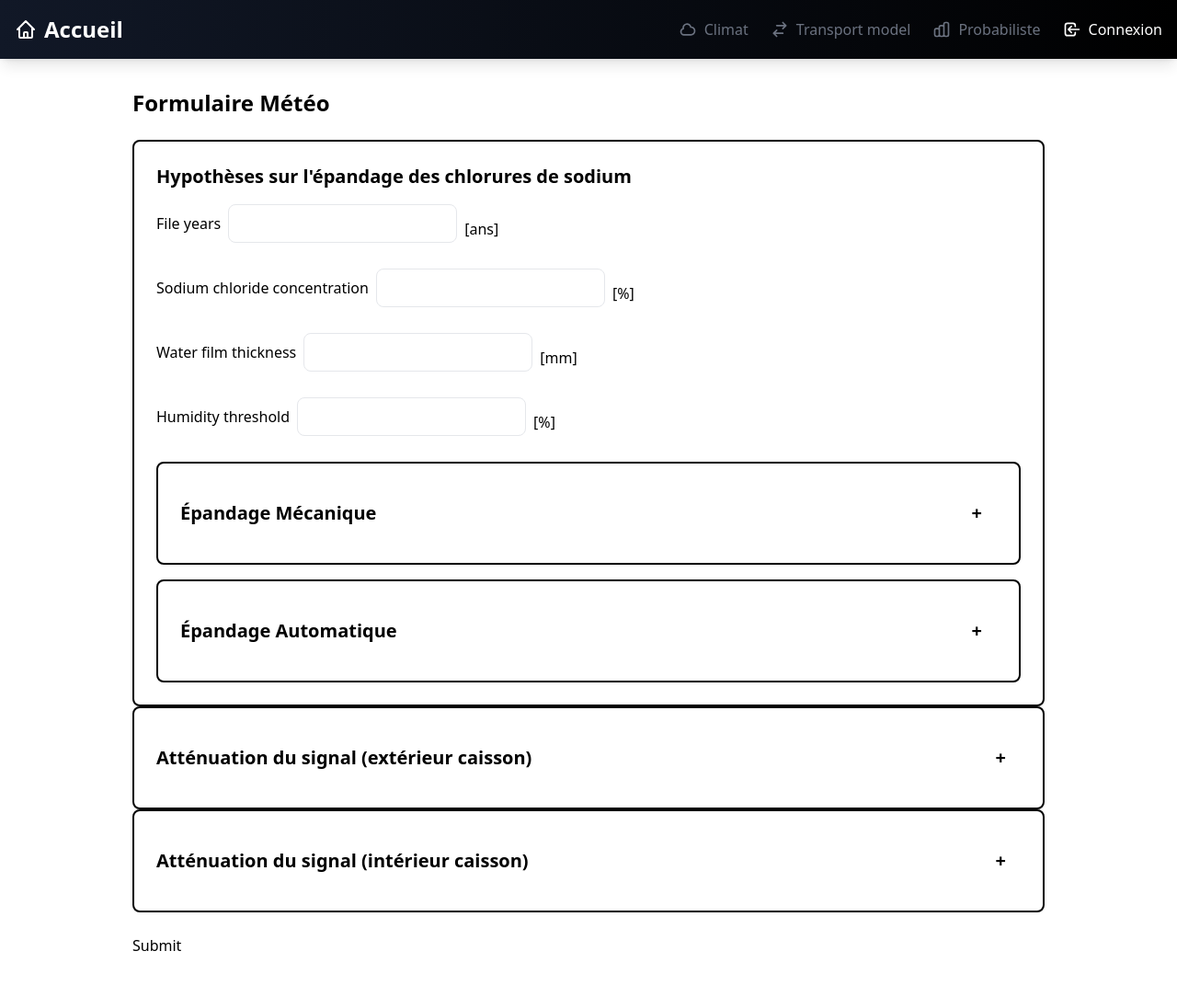
After one commit to TuralAri/TransChlorWeb, a Symfony app: template templates/exposure_series/generate.html.twig in a window 1280 px wide. The commit adds this page. Shown: the whole page at 92% size. Run offline with Twig, Linux system fonts and the light colour scheme; the template is opened without the code that fills it, so the values that code supplies are empty; form fields are guessed from the names that the template uses; style sheets or scripts are compiled from the project's sources; some libraries are stand-ins or nearby versions.

Commit message:
Modif Header, modification ExposureSeries, ajout d'un formulaire de calcul d'expos

```diff
--- /dev/null
+++ b/templates/exposure_series/generate.html.twig
@@ -0,0 +1,225 @@
+{% extends 'base.html.twig' %}
+
+{% block title %}Exposure Series
+{% endblock %}
+
+{% block body %}
+    <div class=" mx-[10%] px-4 py-8 ">
+
+        {% for message in app.flashes('success') %}
+            <div class="bg-green-100 p-4 mb-4 rounded-lg">
+                {{ message }}
+            </div>
+        {% endfor %}
+
+        {% for message in app.flashes('error') %}
+            <div class="bg-red-100 p-4 mb-4 rounded-lg">
+                {{ message }}
+            </div>
+        {% endfor %}
+
+
+        <div class="flex justify-between items-center">
+
+            <h1 class="text-2xl font-bold mb-6">Formulaire Météo</h1>
+
+        </div>
+
+
+
+        {{ form_start(exposureSeriesForm, {'attr': {'class': 'space-y-6'}}) }}
+
+
+        <div class="bg-white p-6 rounded-lg border-2 space-y-4 border-black">
+            <h2 class="text-xl font-semibold mb-4">Hypothèses sur l'épandage des chlorures de sodium</h2>
+            <div class="flex gap-2 items-center justify-left">
+                {{ form_row(exposureSeriesForm.fileYears, {'attr':{'class':'ml-2 p-2 border rounded-lg text-center', 'type': 'number', 'step': '0.000001'}}) }}
+                <p>[ans]</p>
+            </div>
+            <div class="flex gap-2 items-center justify-left">
+                {{ form_row(exposureSeriesForm.sodiumChlorideConcentration, {'attr':{'class':'ml-2 p-2 border rounded-lg text-center', 'type': 'number', 'step': '0.001'}}) }}
+                <p>[%]</p>
+            </div>
+            <div class="flex gap-2 items-center justify-left">
+                {{form_row(exposureSeriesForm.waterFilmThickness,{'attr':{'class':'ml-2 p-2 border rounded-lg text-center','type':'number','step':'1'}})}}
+                <p>[mm]</p>
+            </div>
+            <div class="flex gap-2 items-center justify-left">
+                {{form_row(exposureSeriesForm.humidityThreshold,{'attr':{'class':'ml-2 p-2 border rounded-lg text-center','type':'number','step':'1'}})}}
+                <p>[%]</p>
+            </div>
+
+            <section id="part1" class="bg-white p-6 rounded-lg border-2 space-y-4 border-black">
+                <div class="flex justify-between items-center">
+                    <h2 class="text-xl font-semibold">Épandage Mécanique</h2>
+                    <button id="part1Button" class="text-xl font-bold  border-black p-4">
+                        +
+                    </button>
+                </div>
+                <div class="hidden gap-2 items-center w-fit justify-left">
+                    {{ form_row(exposureSeriesForm.mechanicalAnnualSodium, {'attr': {'class': 'ml-2 p-2 border rounded-lg text-center'}}) }}
+                    <p>[g/m2]</p>
+                </div>
+                <div class="hidden gap-2 items-center w-fit justify-left">
+                    {{ form_row(exposureSeriesForm.mechanicalMeanSodium, {'attr': {'class': 'ml-2 p-2 border rounded-lg text-center'}}) }}
+                    <p>[g/m2]</p>
+                </div>
+                <div class="hidden gap-2 items-center w-fit justify-left">
+                    {{ form_row(exposureSeriesForm.mechanicalInterventions, {'attr': {'class': 'ml-2 p-2 border rounded-lg text-center'}}) }}
+                    <p>(Sera déterminé après le calcul)</p>
+                </div>
+                <div class="hidden gap-2 items-center w-fit justify-left">
+                    {{ form_row(exposureSeriesForm.mechanicalInterval, {'attr': {'class': 'ml-2 p-2 border rounded-lg text-center'}}) }}
+                    <p>[h]</p>
+                </div>
+                <div class="hidden gap-2 items-center w-fit justify-left">
+                    {{ form_row(exposureSeriesForm.mechanicalSodiumWater, {'attr': {'class': 'ml-2 p-2 border rounded-lg text-center'}}) }}
+                    <p>[%]</p>
+                </div>
+                <div class="hidden gap-2 items-center w-fit justify-left">
+                    {{form_row(exposureSeriesForm.mechanicalThresholdTemperature,{'attr':{'class':'ml-2 p-2 border rounded-lg text-center'}})}}
+                    <p>[°C]</p>
+                    <p>(Sera déterminé après le calcul)</p>
+                </div>
+            </section>
+
+            <section id="part2" class="bg-white p-6 rounded-lg border-2 border-black flex flex-col space-y-4">
+                <div class="flex justify-between items-center">
+                    <h2 class="text-xl font-semibold">Épandage Automatique</h2>
+                    <button id="part2Button" class="text-xl font-bold  border-black p-4">
+                        +
+                    </button>
+                </div>
+
+                <div class="hidden gap-2 items-center w-fit justify-left">
+                    {{form_row(exposureSeriesForm.automaticAnnualSodium,{'attr':{'class':'ml-2 p-2 border rounded-lg text-center'}})}}
+                    <p>[g/m2]</p>
+                </div>
+                <div class="hidden gap-2 items-cente rw-fit justify-left">
+                    {{form_row(exposureSeriesForm.automaticMeanSodium,{'attr':{'class':'ml-2 p-2 border rounded-lg text-center'}})}}
+                    <p>[g/m2]</p>
+                </div>
+                <div class="hidden gap-2 items-center w-fit justify-left">
+                    {{form_row(exposureSeriesForm.automaticSprays,{'attr':{'class':'ml-2 p-2 border rounded-lg text-center'}})}}
+                    <p>(Sera déterminé après le calcul)</p>
+                </div>
+                <div class="hidden gap-2 items-center w-fit justify-left">
+                    {{form_row(exposureSeriesForm.automaticSprayInterval,{'attr':{'class':'ml-2 p-2 border rounded-lg text-center'}})}}
+                </div>
+                <div class="hidden gap-2 items-center w-fit justify-left">
+                    {{form_row(exposureSeriesForm.automaticSodiumWater,{'attr':{'class':'ml-2 p-2 border rounded-lg text-center'}})}}
+                    <p>[%]</p>
+                </div>
+                <div class="hidden gap-2 items-center w-fit justify-left">
+                    {{ form_row(exposureSeriesForm.automaticThresholdTemperature, {'attr': {'class': 'ml-2 p-2 border rounded-lg text-center'}}) }}
+                    <p>[°C]</p>
+                    <p>(Sera déterminé après le calcul)</p>
+                </div>
+
+
+            </section>
+        </div>
+
+        <section id="part3" class="p-6 rounded-lg border-2 border-black flex flex-col space-y-4">
+            <div class="flex justify-between items-center">
+                <h2 class="text-xl font-semibold">Atténuation du signal (extérieur caisson)</h2>
+                <button id="part3Button" class="text-xl font-bold  border-black p-4">
+                    +
+                </button>
+            </div>
+
+            <section class="hidden flex-col space-y-4 shadow-lg p-4 rounded-lg">
+                <h3 class="text-lg font-bold">Température</h3>
+                <div class="flex gap-2 items-center justify-left w-full">
+                    {{ form_row(exposureSeriesForm.extTemperaturePosition, {'attr': {'class':'ml-2 p-2 border rounded-lg text-center'}}) }}
+                    {{ form_row(exposureSeriesForm.extTemperaturePosition2, {'attr': {'class': 'ml-2 p-2 border rounded-lg text-center'}}) }}
+                    <p>des 2 extremums</p>
+                </div>
+                <div class="flex gap-2 items-center justify-left w-full">
+                    {{ form_row(exposureSeriesForm.extTemperatureAttenuation, {'attr': {'class': 'ml-2 p-2 border rounded-lg text-center'}}) }}
+                    {{ form_row(exposureSeriesForm.extTemperatureAttenuation2, {'attr': {'class': 'ml-2 p-2 border rounded-lg text-center'}}) }}
+                    <p>des la différence de T</p>
+                </div>
+                <div class="flex gap-2 items-center w-fit justify-left">
+                    {{ form_row(exposureSeriesForm.extTemperatureDifference, {'attr': {'class': 'ml-2 p-2 border rounded-lg text-center'}}) }}
+                    <p>[1/°C]</p>
+                </div>
+            </section>
+            <section class="hidden flex-col space-y-4 shadow-lg p-4 rounded-lg">
+                <h3 class="text-lg font-bold">Humidité relative</h3>
+                <div class="flex gap-2 items-center justify-left w-full">
+                    {{ form_row(exposureSeriesForm.extHumidityPosition, {'attr': {'class': 'ml-2 p-2 border rounded-lg text-center'}}) }}
+                    {{ form_row(exposureSeriesForm.extHumidityPosition2, {'attr': {'class': 'ml-2 p-2 border rounded-lg text-center'}}) }}
+                    <p>des 2 extremums</p>
+                </div>
+                <div class="flex gap-2 items-center justify-left w-full">
+                    {{ form_row(exposureSeriesForm.extHumidityAttenuation, {'attr': {'class': 'ml-2 p-2 border rounded-lg text-center'}}) }}
+                    {{ form_row(exposureSeriesForm.extHumidityAttenuation2, {'attr': {'class': 'ml-2 p-2 border rounded-lg text-center'}}) }}
+                    <p>des la différence de HR</p>
+                </div>
+                <div class="flex gap-2 items-center w-fit justify-left">
+                    {{ form_row(exposureSeriesForm.extHumidityDifference, {'attr': {'class': 'ml-2 p-2 border rounded-lg text-center'}}) }}
+                    <p>[1/%]</p>
+                </div>
+            </section>
+        </section>
+
+        <section id="part4" class="p-6 rounded-lg border-2 border-black flex flex-col space-y-4">
+            <div class="flex justify-between items-center">
+                <h2 class="text-xl font-semibold">Atténuation du signal (intérieur caisson)</h2>
+                <button id="part4Button" class="text-xl font-bold  border-black p-4">
+                    +
+                </button>
+            </div>
+
+            <section class="hidden flex-col space-y-4 shadow-lg p-4 rounded-lg">
+                <h3 class="text-lg font-bold">Température</h3>
+                <div class="flex gap-2 items-center justify-left w-full">
+                    {{ form_row(exposureSeriesForm.intTemperaturePosition, {'attr': {'class': 'ml-2 p-2 border rounded-lg text-center'}}) }}
+                    {{ form_row(exposureSeriesForm.intTemperaturePosition2, {'attr': {'class': 'ml-2 p-2 border rounded-lg text-center'}}) }}
+                    <p>des 2 extremums</p>
+                </div>
+                <div class="flex gap-2 items-center justify-left w-full">
+                    {{ form_row(exposureSeriesForm.intTemperatureAttenuation, {'attr': {'class': 'ml-2 p-2 border rounded-lg text-center'}}) }}
+                    {{ form_row(exposureSeriesForm.intTemperatureAttenuation2, {'attr': {'class': 'ml-2 p-2 border rounded-lg text-center'}}) }}
+                    <p>des la différence de T</p>
+                </div>
+                <div class="flex gap-2 items-center w-fit justify-left">
+                    {{ form_row(exposureSeriesForm.intTemperatureDifference, {'attr': {'class': 'ml-2 p-2 border rounded-lg text-center'}}) }}
+                    <p>[1/°C]</p>
+                </div>
+            </section>
+            <section class="hidden flex-col space-y-4 shadow-lg p-4 rounded-lg">
+                <h3 class="text-lg font-bold">Humidité relative</h3>
+                <div class="flex gap-2 items-center justify-left w-full">
+                    {{ form_row(exposureSeriesForm.intHumidityPosition, {'attr': {'class': 'ml-2 p-2 border rounded-lg text-center'}}) }}
+                    {{ form_row(exposureSeriesForm.intHumidityPosition2, {'attr': {'class': 'ml-2 p-2 border rounded-lg text-center'}}) }}
+                    <p>des 2 extremums</p>
+                </div>
+                <div class="flex gap-2 items-center justify-left w-full">
+                    {{ form_row(exposureSeriesForm.intHumidityAttenuation, {'attr': {'class': 'ml-2 p-2 border rounded-lg text-center'}}) }}
+                    {{ form_row(exposureSeriesForm.intHumidityAttenuation2, {'attr': {'class': 'ml-2 p-2 border rounded-lg text-center'}}) }}
+                    <p>des la différence de HR</p>
+                </div>
+                <div class="flex gap-2 items-center w-fit justify-left">
+                    {{ form_row(exposureSeriesForm.intHumidityDifference, {'attr': {'class': 'ml-2 p-2 border rounded-lg text-center'}}) }}
+                    <p>[1/%]</p>
+                </div>
+            </section>
+        </section>
+
+        <div class="mt-6">
+            {{ form_row(exposureSeriesForm.submit) }}
+        </div>
+
+        {{ form_end(exposureSeriesForm) }}
+
+
+{#        {{ form_start(exportForm, {'action': path('meteo_form'), 'attr': {'class': 'mt-4 space-y-6','method': 'POST', 'enctype': 'multipart/form-data'}}) }}#}
+{#        {{ form_row(exportForm.exportFile, {'attr': {'class': 'px-4 py-2 bg-blue-600 text-white rounded hover:bg-blue-700 focus:outline-none focus:ring-2 focus:ring-blue-500 focus:ring-offset-2'}}) }}#}
+{#        {{ form_end(exportForm) }}#}
+
+
+
+    </div>
+{% endblock %}
--- a/templates/partial/_header.html.twig
+++ b/templates/partial/_header.html.twig
@@ -11,7 +11,7 @@
             </div>
 
             <div class="flex items-center space-x-6">
-                <a href="{{path('meteo_form')}}" class="font-medium flex items-center gap-2 hover:text-blue-400 transition-colors {{ not app.user ? 'disabled-link' : '' }}">
+                <a href="{{path('weather_stations')}}" class="font-medium flex items-center gap-2 hover:text-blue-400 transition-colors {{ not app.user ? 'disabled-link' : '' }}">
                     <svg xmlns="http://www.w3.org/2000/svg" class="h-5 w-5" fill="none" viewBox="0 0 24 24" stroke="currentColor">
                         <path stroke-linecap="round" stroke-linejoin="round" stroke-width="2" d="M3 15a4 4 0 004 4h9a5 5 0 10-.1-9.999 5.002 5.002 0 10-9.78 2.096A4.001 4.001 0 003 15z" />
                     </svg>
--- a/templates/weatherstations/index.html.twig
+++ b/templates/weatherstations/index.html.twig
@@ -26,7 +26,7 @@
             {% for meteoFile in meteoFiles %}
             <div class="flex justify-between items-center p-6 bg-gray-50 border border-gray-200 rounded-lg shadow-sm mt-4">
                 <p class="text-lg font-medium text-gray-700">{{ meteoFile.getLocalFileName() }}</p>
-                <a href="#" class="px-4 py-2 bg-blue-500 text-white rounded-lg hover:bg-blue-600 focus:outline-none transition-all">Voir</a>
+                <a href="{{ path('exposure_series', {'id': meteoFile.id}) }}" class="px-4 py-2 bg-blue-500 text-white rounded-lg hover:bg-blue-600 focus:outline-none transition-all">Expositions</a>
             </div>
             {% endfor %}
             {# Ajouter d'autres fichiers ici si nécessaire #}
```
Also changed, not shown: src/Controller/ExposureSeriesController.php (added, +47 -0 lines), src/Entity/ExposureSeries.php (+43 -0 lines), src/Form/ExposureSeriesFormType.php (added, +84 -0 lines), templates/exposure_series/index.html.twig (added, +41 -0 lines).
